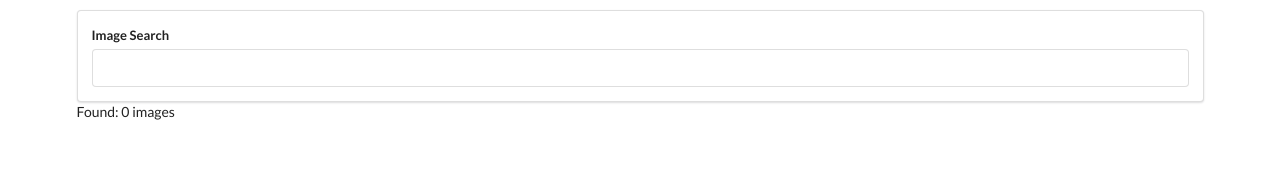
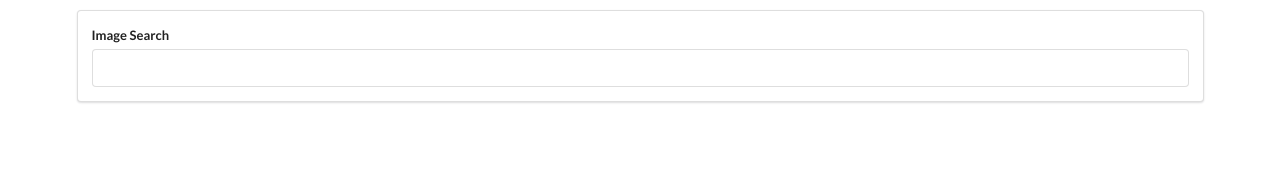
Before and after one commit to EnzoEsper/picsapp, a React (Create React App) app: page / in a window 1280 px wide. Shown: the top 172 px of the page. Built offline with nearby package versions, Linux system fonts and the light colour scheme.

Commit message:
Adding ImageList component

```diff
--- a/src/components/App.js
+++ b/src/components/App.js
@@ -1,6 +1,7 @@
 import React from 'react';
 import SearchBar from './SearchBar';
 import unsplash from '../api/unsplash';
+import ImageList from './ImageList';
 
 class App extends React.Component {
   state = {images:[]};
@@ -19,7 +20,7 @@ class App extends React.Component {
     return (
       <div className="ui container" style={{marginTop: '10px'}}>
         <SearchBar onSubmit={this.onSearchSubmit}/>
-        Found: {this.state.images.length} images
+        <ImageList images={this.state.images}/>
       </div>
     );
   }
```
